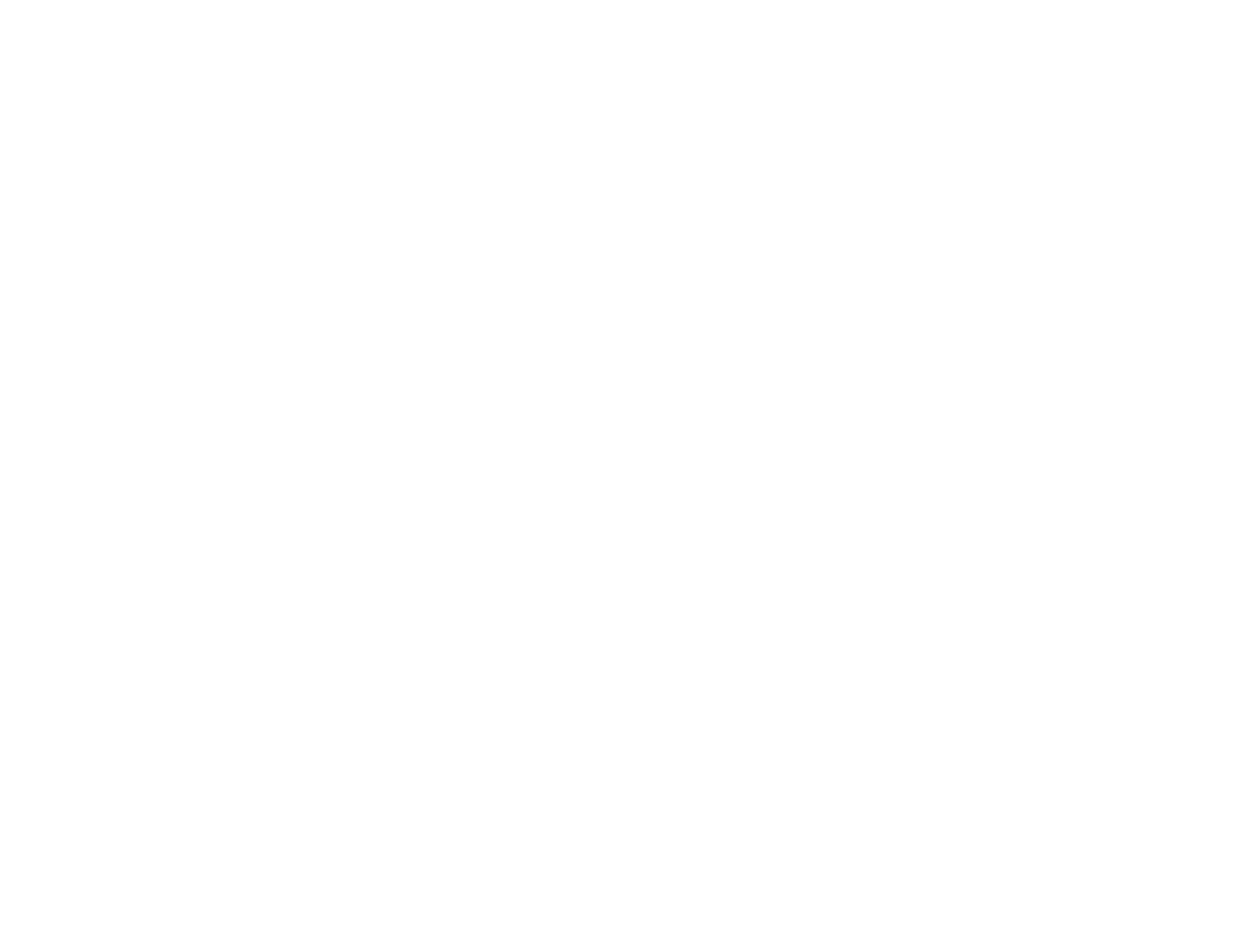
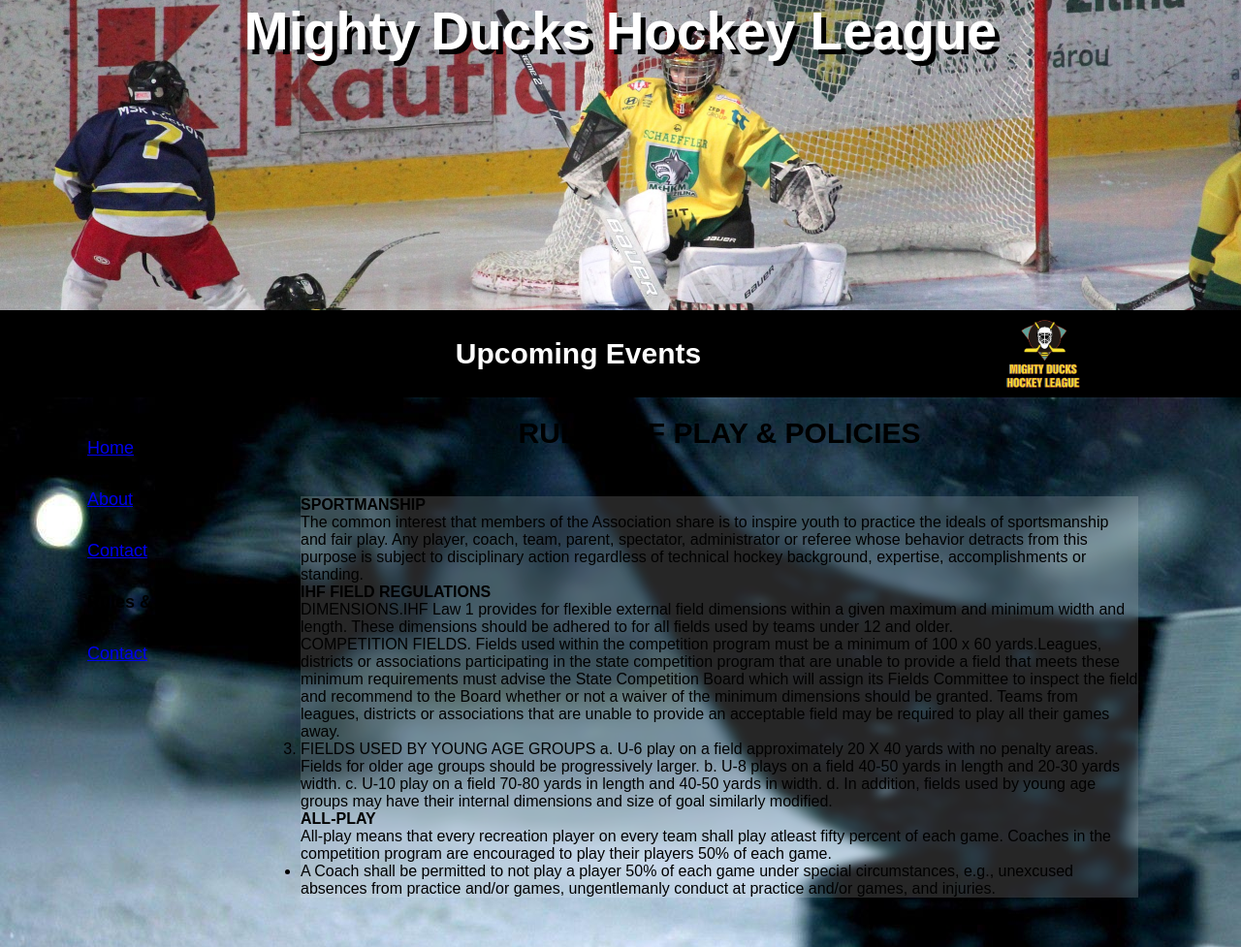
Before and after one commit to Kimiwax/MDHL_ARIAS, a plain HTML site: page rules.html in a window 1280 px wide. Shown: the top 977 px of the page at 97% size. Before the commit the page ends 800 px from the top, so only its background shows below. Drawn offline with Linux system fonts and the light colour scheme.

Commit message:
Agregue algunos cambios a los archivos y cree la pagina rules

```diff
--- a/assets/css/style.css
+++ b/assets/css/style.css
@@ -94,15 +94,7 @@ main > img {
 .container-about,
 .container-contact {
   margin: 30px;
-  width: 600px;
-}
-
-.container-about {
-  width: 680px;
-}
-
-.container-contact {
-  width: 422px;
+  width: 660px;
 }
 
 .paragraph-contact {
@@ -114,3 +106,24 @@ main > img {
   display: flex;
   justify-content: center;
 }
+
+.container-list {
+  margin: 3rem;
+  background-color: rgba(255, 255, 255, 0.15);
+  backdrop-filter: blur(5px);
+}
+
+.section-rules {
+  width: 60rem;
+  display: flex;
+  flex-direction: column;
+  align-items: center;
+}
+
+dt {
+  font-weight: bold;
+}
+
+#rulesBackground {
+  background-image: url(../img/hockeyPrueba.jpg);
+}
--- a/rules.html
+++ b/rules.html
@@ -1,16 +1,87 @@
 <!DOCTYPE html>
 <html lang="en">
-  <head>
+
+<head>
     <meta charset="UTF-8" />
     <meta http-equiv="X-UA-Compatible" content="IE=edge" />
     <meta name="viewport" content="width=device-width, initial-scale=1.0" />
     <link rel="stylesheet" href="./assets/css/style.css" />
-    <link
-      rel="shortcut icon"
-      type="image/x-icon"
-      href="./assets/img/favicon-migthyDucks.png"
-    />
+    <link rel="shortcut icon" type="image/x-icon" href="./assets/img/favicon-migthyDucks.png" />
     <title>Mighty Ducks Hockey League</title>
-  </head>
-  <body></body>
+</head>
+
+<body>
+    <header>
+        <h1>Mighty Ducks Hockey League</h1>
+    </header>
+
+    <div class="container-text-logo">
+        <h2 id="subtitulo">Upcoming Events</h2>
+        <img id="logo" src="./assets/img/LogoMightyducks-01.png" alt="Logo del equipo" />
+    </div>
+
+    <div class="container-nav-main" id="rulesBackground">
+        <nav>
+            <a href="./index.html">Home</a>
+            <a href="./about.html">About</a>
+            <a href="./contact.html">Contact</a>
+            <a href="#">Rules & Policies</a>
+            <a href="./contact.html">Contact</a>
+        </nav>
+        <main>
+            <section class="section-rules">
+                <h2>RULES OF PLAY & POLICIES</h2>
+                <div class="container-list">
+                    <dl>
+                        <dt>SPORTMANSHIP</dt>
+                        <dd>
+                            The common interest that members of the Association share is to
+                            inspire youth to practice the ideals of sportsmanship and fair
+                            play. Any player, coach, team, parent, spectator, administrator
+                            or referee whose behavior detracts from this purpose is subject
+                            to disciplinary action regardless of technical hockey
+                            background, expertise, accomplishments or standing.
+                        </dd>
+                    </dl>
+                    <h4>IHF FIELD REGULATIONS</h4>
+                    <ol>
+                        <li>DIMENSIONS.IHF Law 1 provides for flexible external field dimensions within
+                            a given maximum and minimum width and length. These dimensions should be
+                            adhered to for all fields used by teams under 12 and older.</li>
+                        <li>COMPETITION FIELDS. Fields used within the competition program must be
+                            a minimum of 100 x 60 yards.Leagues, districts or associations participating in
+                            the state competition program that are unable to provide a field that meets these
+                            minimum requirements must advise the State Competition Board which will
+                            assign its Fields Committee to inspect the field and recommend to the Board
+                            whether or not a waiver of the minimum dimensions should be granted. Teams
+                            from leagues, districts or associations that are unable to provide an acceptable
+                            field may be required to play all their games away.</li>
+                        <li>FIELDS USED BY YOUNG AGE GROUPS
+                            a. U-6 play on a field approximately 20 X 40 yards with no penalty areas. Fields
+                            for older age groups should be progressively larger.
+                            b. U-8 plays on a field 40-50 yards in length and 20-30 yards width.
+                            c. U-10 play on a field 70-80 yards in length and 40-50 yards in width.
+                            d. In addition, fields used by young age groups may have their internal
+                            dimensions and size of goal similarly modified.</li>
+                    </ol>
+                    <dl>
+                        <dt>ALL-PLAY</dt>
+                        <dd>
+                            All-play means that every recreation player on every team shall play atleast
+                            fifty percent of each game. Coaches in the competition program are encouraged
+                            to play their players 50% of each game.
+                        </dd>
+                    </dl>
+                    <ul>
+                        <li>A Coach shall be permitted to not play a player 50% of each game
+                            under special circumstances, e.g., unexcused absences from practice
+                            and/or games, ungentlemanly conduct at practice and/or games, and
+                            injuries.</li>
+                    </ul>
+                </div>
+            </section>
+        </main>
+    </div>
+</body>
+
 </html>
```
Also changed, not shown: about.html (+9 -7 lines), contact.html (+2 -0 lines), game_info.html (added, +15 -0 lines), index.html (+4 -10 lines), assets/img/background.jpeg (added), assets/img/hockeyBack.jpeg (added), assets/img/hockeyMe.jpeg (added), assets/img/hockeyPrueba.jpg (added), assets/img/hockeyPrueba1.jpg (added), assets/img/hockeyprueba23.jpg (added).
